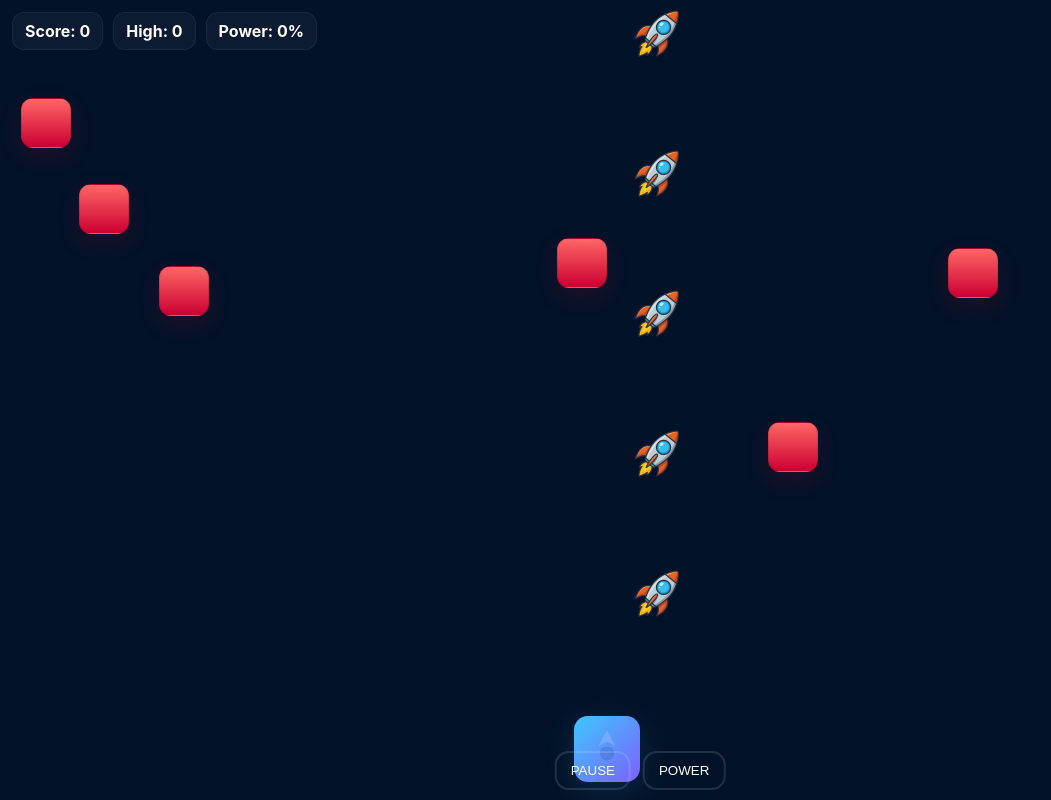
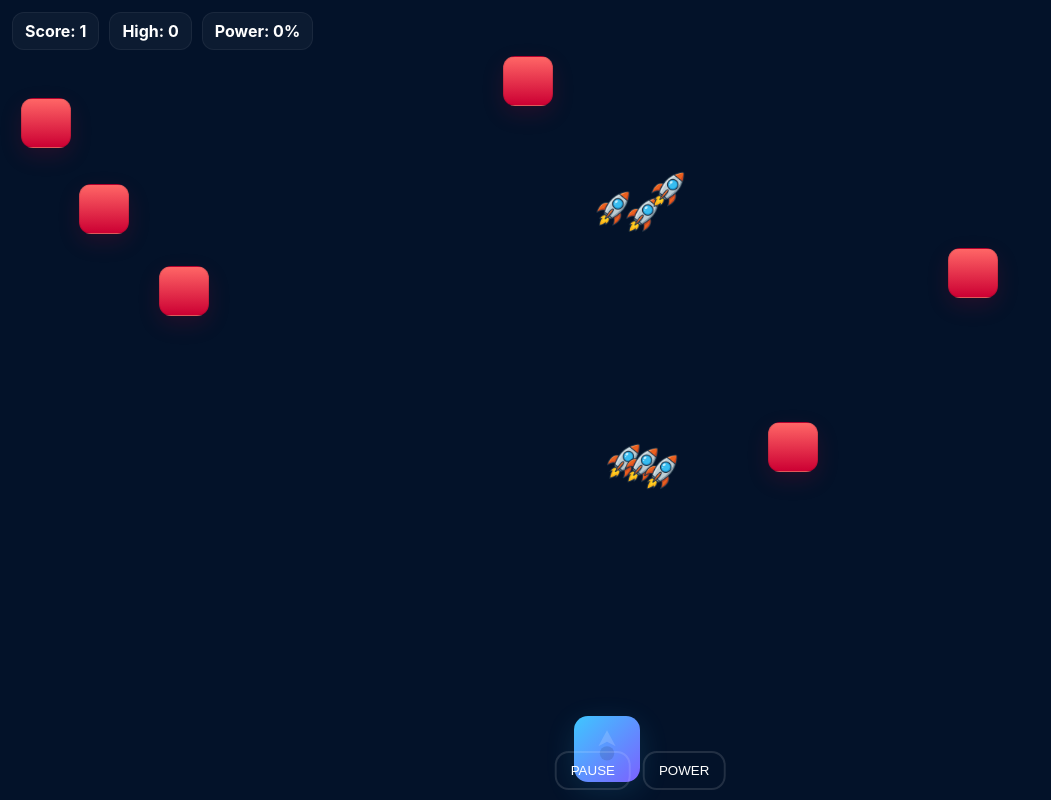
Before and after one commit to askirar275-wq/Arun-dhakad-, a plain HTML site: page index.html in a window 1280 px wide. Both pictures are taken after a click on the button "Start". Shown: the whole page, without its empty margins (0-1051 px from the left). Drawn offline with Linux system fonts and the light colour scheme.

Commit message:
Update index.html

```diff
--- a/index.html
+++ b/index.html
@@ -3,76 +3,59 @@
 <head>
 <meta charset="utf-8"/>
 <meta name="viewport" content="width=device-width,initial-scale=1"/>
-<title>Sky Shot — Visible Bullets & Immediate Enemies</title>
+<title>Sky Shot — Image bullets (preloaded + burst)</title>
 <style>
   :root{--accent:#3ec7ff;--accent2:#7b61ff}
   *{box-sizing:border-box}
   html,body{height:100%;margin:0;background:#031229;color:#fff;font-family:Inter,Arial,Helvetica,sans-serif;overflow:hidden}
   #gameArea{position:relative;width:100vw;height:100vh;overflow:hidden;touch-action:none}
 
-  .stars{position:absolute;inset:0;z-index:0;opacity:.95}
-  .clouds{position:absolute;inset:0;pointer-events:none;z-index:5;opacity:0.6}
-  .cloud{position:absolute;border-radius:80px;background:linear-gradient(180deg, rgba(255,255,255,0.03), rgba(255,255,255,0.01));}
-
-  /* HUD above everything */
-  #hud{position:absolute;left:12px;top:12px;z-index:120;display:flex;gap:10px;align-items:center}
+  /* HUD */
+  #hud{position:absolute;left:12px;top:12px;z-index:200;display:flex;gap:10px;align-items:center}
   .panel{background:rgba(255,255,255,0.04);padding:8px 12px;border-radius:12px;border:1px solid rgba(255,255,255,0.06);font-weight:700}
 
-  /* player above enemies */
-  #player{position:absolute;left:50%;bottom:18px;transform:translateX(-50%);width:66px;height:66px;border-radius:14px;background:linear-gradient(135deg,var(--accent),var(--accent2));box-shadow:0 8px 30px rgba(62,199,255,0.14);z-index:110;display:flex;align-items:center;justify-content:center}
+  #player{position:absolute;left:50%;bottom:18px;transform:translateX(-50%);width:66px;height:66px;border-radius:14px;background:linear-gradient(135deg,var(--accent),var(--accent2));box-shadow:0 8px 30px rgba(62,199,255,0.14);z-index:150;display:flex;align-items:center;justify-content:center}
 
-  /* BULLET: larger + rotate-able image. If image missing, background-color shows */
-  .bullet{
+  /* bullet as <img> */
+  .bullet {
     position:absolute;
-    width:64px;                 /* increased size */
-    height:64px;
-    background: url("image/bullet.png") no-repeat center/contain;
-    z-index:130;
+    width:48px; height:48px;
     pointer-events:none;
+    z-index:220;
     transform-origin:center center;
+    will-change:transform,opacity;
+    user-select:none;
   }
-  /* fallback style if image fails to load (visible colored dot) */
+  /* fallback dot when image missing */
   .bullet.missing {
-    background:none;
     width:18px;height:18px;border-radius:50%;background:#fff;box-shadow:0 6px 18px rgba(62,199,255,0.22);
   }
 
-  .powerBullet{position:absolute;width:72px;height:72px;border-radius:10px;background:linear-gradient(180deg,#ffd36b,#ff7b6b);box-shadow:0 12px 36px rgba(255,120,80,0.24);z-index:131;pointer-events:none}
+  .enemy{position:absolute;width:50px;height:50px;border-radius:12px;background:linear-gradient(180deg,#ff6666,#cc0033);box-shadow:0 8px 22px rgba(204,0,51,0.16);z-index:140;border:1px solid rgba(0,0,0,0.12)}
 
-  .enemy{position:absolute;width:50px;height:50px;border-radius:12px;background:linear-gradient(180deg,#ff6666,#cc0033);box-shadow:0 8px 22px rgba(204,0,51,0.16);z-index:100;border:1px solid rgba(0,0,0,0.12)}
-  .boss{position:absolute;width:160px;height:120px;border-radius:16px;background:linear-gradient(180deg,#ffb86b,#ff6b6b);z-index:105;border:2px solid rgba(255,255,255,0.04)}
-  .hpBar{position:absolute;left:50%;transform:translateX(-50%);bottom:-12px;height:8px;border-radius:8px;background:rgba(255,255,255,0.12);width:84%;overflow:hidden;border:1px solid rgba(0,0,0,0.12)}
-  .hpFill{height:100%;background:linear-gradient(90deg,#2effa7,#00d2ff);width:100%}
+  #controls{position:absolute;left:50%;transform:translateX(-50%);bottom:10px;z-index:200;display:flex;gap:12px;align-items:center}
+  .btn{background:transparent;border-radius:14px;padding:10px 14px;border:2px solid rgba(255,255,255,0.12);color:#fff;cursor:pointer}
 
-  #controls{position:absolute;left:50%;transform:translateX(-50%);bottom:10px;z-index:120;display:flex;gap:12px;align-items:center}
-  .btn{background:transparent;border-radius:14px;padding:10px 14px;border:2px solid rgba(255,255,255,0.12);color:#fff;cursor:pointer}
-  #overlay{position:absolute;inset:0;display:flex;align-items:center;justify-content:center;flex-direction:column;gap:12px;background:linear-gradient(180deg, rgba(2,6,23,0.5), rgba(1,3,10,0.6));z-index:150}
+  #overlay{position:absolute;inset:0;display:flex;align-items:center;justify-content:center;flex-direction:column;gap:12px;background:linear-gradient(180deg, rgba(2,6,23,0.5), rgba(1,3,10,0.6));z-index:260}
   .bigBtn{padding:12px 28px;border-radius:16px;border:0;font-weight:900;background:linear-gradient(90deg,var(--accent),var(--accent2));color:#001}
 
-  .hitFlash{position:absolute;inset:0;pointer-events:none;opacity:0;transition:opacity .08s;background:rgba(255,255,255,0.04);z-index:140}
-  @media (max-width:420px){ .bullet{width:52px;height:52px} .powerBullet{width:60px;height:60px} }
+  @media (max-width:420px){ .bullet{width:40px;height:40px} .enemy{width:44px;height:44px} }
 </style>
 </head>
 <body>
 <div id="gameArea">
-  <div class="stars"></div>
-  <div class="clouds" id="cloudLayer"></div>
-
   <div id="hud">
     <div class="panel">Score: <span id="score">0</span></div>
     <div class="panel">High: <span id="highscore">0</span></div>
     <div class="panel">Power: <span id="powerTxt">0%</span></div>
   </div>
 
-  <div id="player">
-    <!-- player icon -->
+  <div id="player" aria-hidden="true">
     <svg viewBox="0 0 64 64" width="46" height="46" aria-hidden="true">
       <path d="M32 6 L44 28 L32 22 L20 28 Z" fill="#fff" opacity=".16"/>
       <circle cx="32" cy="38" r="10" fill="#00141a" opacity=".12"/>
     </svg>
   </div>
-
-  <div class="hitFlash" id="hitFlash"></div>
 
   <div id="controls">
     <button class="btn" id="btnPause">PAUSE</button>
@@ -81,115 +64,195 @@
 
   <div id="overlay">
     <h1 style="margin:0">Sky Shot</h1>
-    <p style="margin:0;opacity:.9">Tap anywhere to start — enemies spawn immediately for visibility.</p>
+    <p style="margin:0;opacity:.9">Tap to start — bullets use image/bullet.png (preloaded). Burst fire prevents stacking.</p>
     <button class="bigBtn" id="startBtn">Start</button>
   </div>
 </div>
 
 <script>
-/* --- minimal visible tweaks + immediate spawn --- */
+/* ======== CONFIG ======== */
+const BULLET_IMG = 'image/bullet.png'; // <-- ensure file exactly at this path
+const AUTO_FIRE_INTERVAL = 300;         // ms between bursts
+const BURST_COUNT = 3;                 // bullets per burst
+const BURST_SPREAD = 12;               // horizontal spread in px between bullets
+const MAX_BULLETS = 18;                // safety cap
+
+/* ======== STATE ======== */
 const gameArea = document.getElementById('gameArea');
 const player = document.getElementById('player');
 const scoreEl = document.getElementById('score');
 const highEl = document.getElementById('highscore');
+const powerTxt = document.getElementById('powerTxt');
 const overlay = document.getElementById('overlay');
-const hitFlash = document.getElementById('hitFlash');
 const startBtn = document.getElementById('startBtn');
 
-let state = {running:false, score:0, lives:3, enemies:[], bullets:[], particles:[], lastSpawn:0, spawnInterval:700, maxEnemies:6, bossActive:false};
+let state = {
+  running:false,
+  score:0,
+  bullets:[], // {el,x,y,vx,vy}
+  enemies:[],
+  lastFire:0,
+  lastSpawn:0,
+  spawnInterval:700
+};
 
+/* ======== PRELOAD BULLET IMAGE ======== */
+let bulletImageLoaded = false;
+const bulletImgCheck = new Image();
+bulletImgCheck.src = BULLET_IMG;
+bulletImgCheck.onload = ()=> { bulletImageLoaded = true; console.log('bullet image loaded'); };
+bulletImgCheck.onerror = ()=> { bulletImageLoaded = false; console.warn('bullet image failed to load:', BULLET_IMG); };
+
+/* ======== HELPERS ======== */
 function placePlayerCenter(){ const r = gameArea.getBoundingClientRect(); player.style.left = Math.max(8, (r.width/2 - player.offsetWidth/2)) + 'px'; }
 window.addEventListener('resize', placePlayerCenter);
-setTimeout(placePlayerCenter,50);
+setTimeout(placePlayerCenter,60);
 
-/* spawn enemy simple */
-function spawnEnemy(){
-  if(!state.running || state.bossActive) return;
-  if(state.enemies.length >= state.maxEnemies) return;
+function spawnEnemy(){ if(!state.running) return; if(state.enemies.length > 8) return;
   const e = document.createElement('div'); e.className='enemy';
   const w = gameArea.clientWidth; const margin = 20;
   const x = margin + Math.random()*(w - margin*2 - 50);
   e.style.left = x + 'px'; e.style.top = '-70px';
-  e._vy = 1.6 + Math.random()*1.6; e._phase = Math.random()*Math.PI*2; e._wobble = 0.6 + Math.random()*1.2;
+  e._vy = 1.6 + Math.random()*1.4; e._phase = Math.random()*Math.PI*2; e._wobble = 0.6 + Math.random()*1.2;
   gameArea.appendChild(e); state.enemies.push(e);
 }
 
-/* create bullet using image (CSS handles image path). Rotate toward vx/vy */
-function createBullet(power=false, sx=null, sy=null, vx=0, vy=-12){
-  const b = document.createElement('div'); b.className = power ? 'powerBullet' : 'bullet';
-  // if image not found, browser still shows nothing — fallback detect via Image()
-  const img = new Image(); img.src = 'image/bullet.png';
-  img.onerror = ()=>{ b.classList.add('missing'); } // show small dot fallback
-  // position
-  const left = (sx!==null)? sx : (player.offsetLeft + player.offsetWidth/2 - (parseInt(getComputedStyle(b).width)||32)/2);
-  const top = (sy!==null)? sy : (player.offsetTop - 40);
-  b.style.left = left + 'px'; b.style.top = top + 'px';
-  // rotation based on velocity
-  if(vx !== 0 || vy !== 0){
-    const angle = Math.atan2(vy, vx) * 180/Math.PI + 90;
-    b.style.transform = `rotate(${angle}deg)`;
+/* ======== CREATE BULLET (burst uses this) ======== */
+function spawnSingleBullet(x, y, vx, vy){
+  // enforce safety cap
+  if(state.bullets.length >= MAX_BULLETS){
+    // remove oldest
+    const old = state.bullets.shift();
+    if(old && old.el && old.el.parentNode) old.el.remove();
   }
-  gameArea.appendChild(b);
-  state.bullets.push({el:b, vx:vx, vy:vy});
+
+  let el = document.createElement('img');
+  el.className = 'bullet';
+  el.draggable = false;
+  // apply src only if preloaded; otherwise will attempt to load (onerror fallback)
+  el.src = bulletImageLoaded ? BULLET_IMG : BULLET_IMG;
+  el.onerror = () => el.classList.add('missing');
+
+  // starting numeric pos
+  const startX = x;
+  const startY = y;
+
+  // set initial transform (translate)
+  el.style.left = '0px'; el.style.top = '0px';
+  el.style.transform = `translate(${startX}px, ${startY}px)`;
+
+  gameArea.appendChild(el);
+  state.bullets.push({el, x:startX, y:startY, vx, vy});
 }
 
-/* simple auto-fire and immediate visible spawn on start */
-let lastAuto = 0;
-function autoFire(ts){
-  if(!state.running) return;
-  if(ts - lastAuto > 160){ createBullet(false, null, null, 0, -14); lastAuto = ts; }
+/* Burst fire centered on player with small horizontal offsets */
+function fireBurst(){
+  const px = player.offsetLeft + player.offsetWidth/2;
+  const py = player.offsetTop;
+  const centerX = px;
+  const baseY = py - 44;
+  for(let i=0;i<BURST_COUNT;i++){
+    const offset = (i - Math.floor(BURST_COUNT/2)) * BURST_SPREAD + (Math.random()-0.5)*4;
+    // slight upward angle randomness
+    const vx = offset * 0.03; // small sideways velocity
+    const vy = -14 + (Math.random()-0.5)*1.8;
+    spawnSingleBullet(centerX - 24 + offset, baseY + (Math.random()-0.5)*6, vx, vy);
+  }
 }
 
+/* ======== GAME LOOP ======== */
 let lastFrame = performance.now();
 function loop(ts){
-  const dt = Math.min(40, ts - lastFrame);
-  lastFrame = ts;
+  const dt = Math.min(40, ts - lastFrame); lastFrame = ts;
   if(state.running){
-    autoFire(ts);
-    if(ts - state.lastSpawn > state.spawnInterval){
-      state.lastSpawn = ts;
-      if(state.enemies.length < state.maxEnemies) spawnEnemy();
+    // auto-fire bursts
+    if(ts - state.lastFire > AUTO_FIRE_INTERVAL){ state.lastFire = ts; fireBurst(); }
+
+    // spawn enemies periodically
+    if(ts - state.lastSpawn > state.spawnInterval){ state.lastSpawn = ts; spawnEnemy(); }
+
+    // update bullets (numeric pos -> transform)
+    for(let i = state.bullets.length-1; i >= 0; i--){
+      const b = state.bullets[i];
+      b.x += b.vx * (dt/16.67);
+      b.y += b.vy * (dt/16.67);
+      b.el.style.transform = `translate(${b.x}px, ${b.y}px)`;
+      b.el.style.opacity = 1;
+      // remove offscreen
+      if(b.y < -120 || b.x < -300 || b.x > window.innerWidth + 300){
+        if(b.el.parentNode) b.el.remove();
+        state.bullets.splice(i,1);
+      }
     }
-    // update bullets
-    for(let i=state.bullets.length-1;i>=0;i--){
-      const b = state.bullets[i];
-      b.el.style.left = (b.el.offsetLeft + b.vx) + 'px';
-      b.el.style.top = (b.el.offsetTop + b.vy) + 'px';
-      if(b.el.offsetTop < -120) { if(b.el.parentNode) b.el.remove(); state.bullets.splice(i,1); }
-    }
-    // update enemies (move down)
-    for(let i=state.enemies.length-1;i>=0;i--){
+
+    // update enemies
+    for(let i = state.enemies.length-1; i>=0; i--){
       const e = state.enemies[i];
       e._phase += 0.04;
       e.style.top = (e.offsetTop + e._vy) + 'px';
       e.style.left = (parseFloat(e.style.left) + Math.sin(e._phase) * e._wobble) + 'px';
       if(e.offsetTop > window.innerHeight - 110){ if(e.parentNode) e.remove(); state.enemies.splice(i,1); }
     }
+
+    // collisions: bullet vs enemy (AABB)
+    for(let ei = state.enemies.length-1; ei >= 0; ei--){
+      const e = state.enemies[ei];
+      const er = e.getBoundingClientRect();
+      for(let bi = state.bullets.length-1; bi >= 0; bi--){
+        const b = state.bullets[bi];
+        const br = b.el.getBoundingClientRect();
+        if(!(br.bottom < er.top || br.top > er.bottom || br.right < er.left || br.left > er.right)){
+          // hit
+          if(e.parentNode) e.remove();
+          if(b.el.parentNode) b.el.remove();
+          state.enemies.splice(ei,1);
+          state.bullets.splice(bi,1);
+          state.score += 1;
+          break;
+        }
+      }
+    }
+
     scoreEl.textContent = state.score;
   }
   requestAnimationFrame(loop);
 }
 
-/* Start game: spawn several enemies immediately for visible action */
+/* ======== START / UI ======== */
 function startGame(){
   overlay.style.display = 'none';
-  state.running = true; state.score = 0; state.enemies = []; state.bullets = [];
-  document.querySelectorAll('.enemy,.bullet,.powerBullet').forEach(n=>n.remove());
+  state.running = true;
+  state.score = 0;
+  // cleanup
+  document.querySelectorAll('.enemy,.bullet').forEach(n=>n.remove());
+  state.enemies = []; state.bullets = [];
   placePlayerCenter();
+  state.lastFire = performance.now() - 200;
   state.lastSpawn = performance.now();
-  // immediate visible spawn burst (4 enemies)
+  // immediate visible enemies
   for(let i=0;i<4;i++) setTimeout(spawnEnemy, i*80);
   requestAnimationFrame(loop);
 }
 
-/* overlay gesture to start as well */
-function onFirst(e){ document.removeEventListener('pointerdown', onFirst); startGame(); }
-document.addEventListener('pointerdown', onFirst, {passive:true});
-startBtn.addEventListener('click', startGame);
+startBtn.addEventListener('click', ()=> {
+  // ensure image has time to start loading on user gesture
+  if(!bulletImageLoaded){
+    // try to reinstantiate preload quickly
+    const tmp = new Image(); tmp.src = BULLET_IMG;
+    tmp.onload = ()=> bulletImageLoaded = true;
+    tmp.onerror = ()=> bulletImageLoaded = false;
+  }
+  startGame();
+});
+document.addEventListener('pointerdown', function first(){ document.removeEventListener('pointerdown', first); startGame(); }, {passive:true});
 
-/* quick debug: if nothing shows, ensure image exists at image/bullet.png */
-/* (we added fallback .missing class via onerror) */
-
+/* ======== NOTES for you ========
+Place your rocket image at:
+  image/bullet.png
+Filename and folder must match exactly (lowercase).
+Recommended PNG size 256x256 or 512x512 with transparent background.
+If image still doesn't show: open browser inspector (or re-check path).
+*/
 </script>
 </body>
-  </html>
+</html>
```
